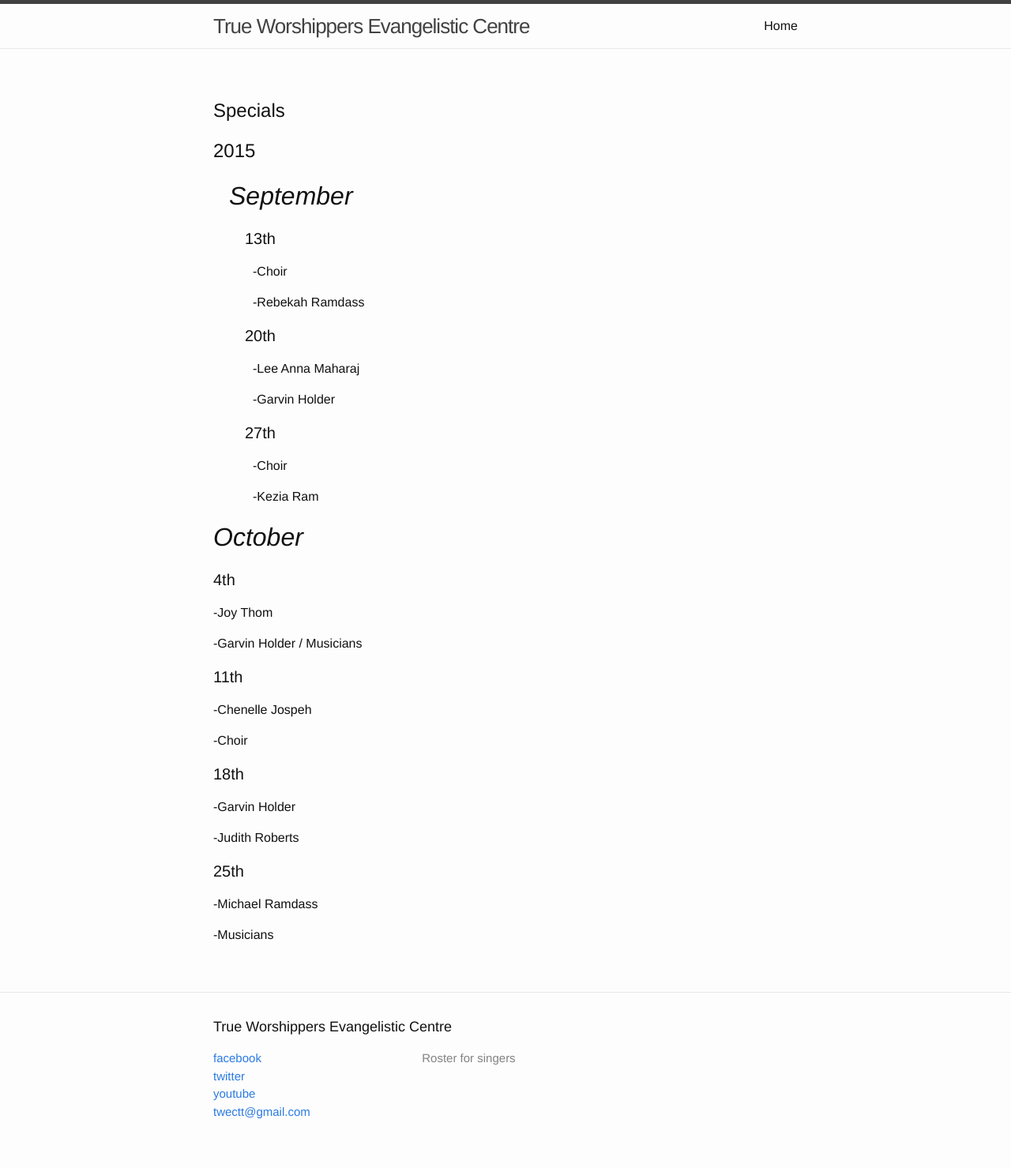
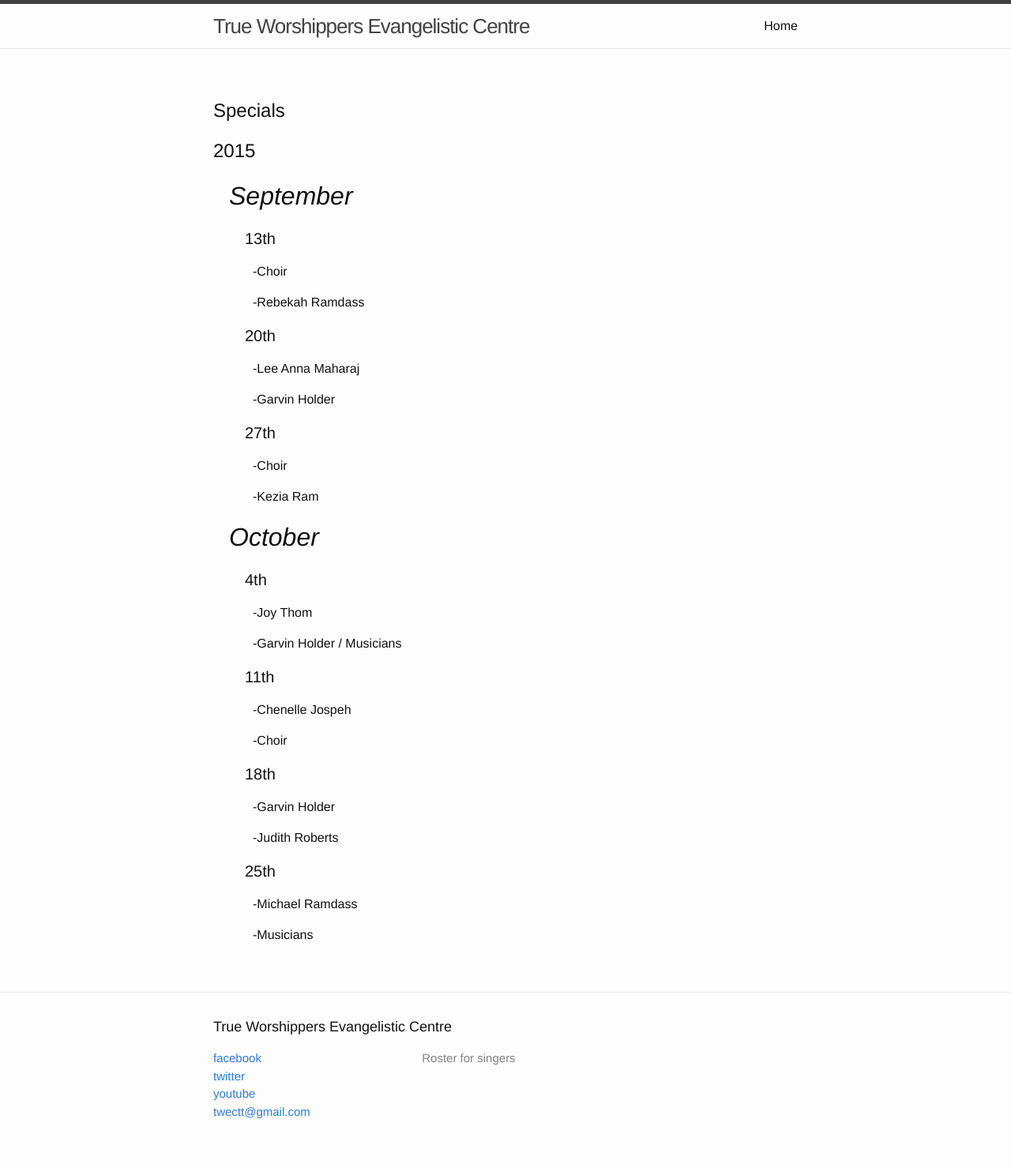
Before and after one commit to josiahmaharaj/roster_trueworshippersorg, a Jekyll site: the page built from specials.html, in a window 1280 px wide. Shown: the whole page at 79% size. Built offline with Jekyll 4.4.1, drawn with Linux system fonts in a browser that asks for light colours.

Commit message:
Update specials.html

```diff
--- a/specials.html
+++ b/specials.html
@@ -8,11 +8,11 @@ layout: page
 
 
 	{% for special in site.data.specials %}
-	<h2><em>{{ special.Month }}</em></h2>
+	<h2 style="padding-left:20px"><em>{{ special.Month }}</em></h2>
 
 		{% for item in special.items %}
-			<h4>{{ item.day }}</h4>
-			<p>{{ item.person }}</p>
+			<h4 style="padding-left:40px">{{ item.day }}</h4>
+			<p style="padding-left:50px">{{ item.person }}</p>
 		{% endfor %}
 
 </div>
```
